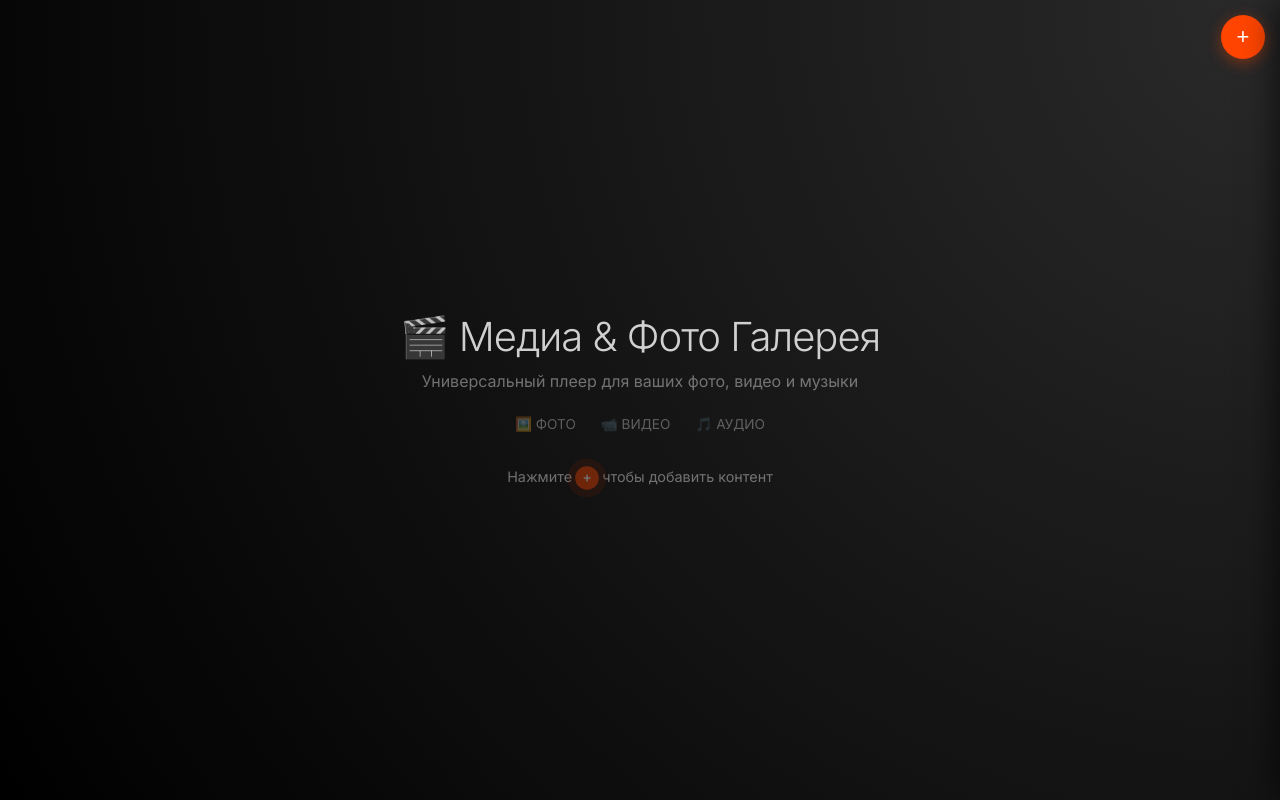
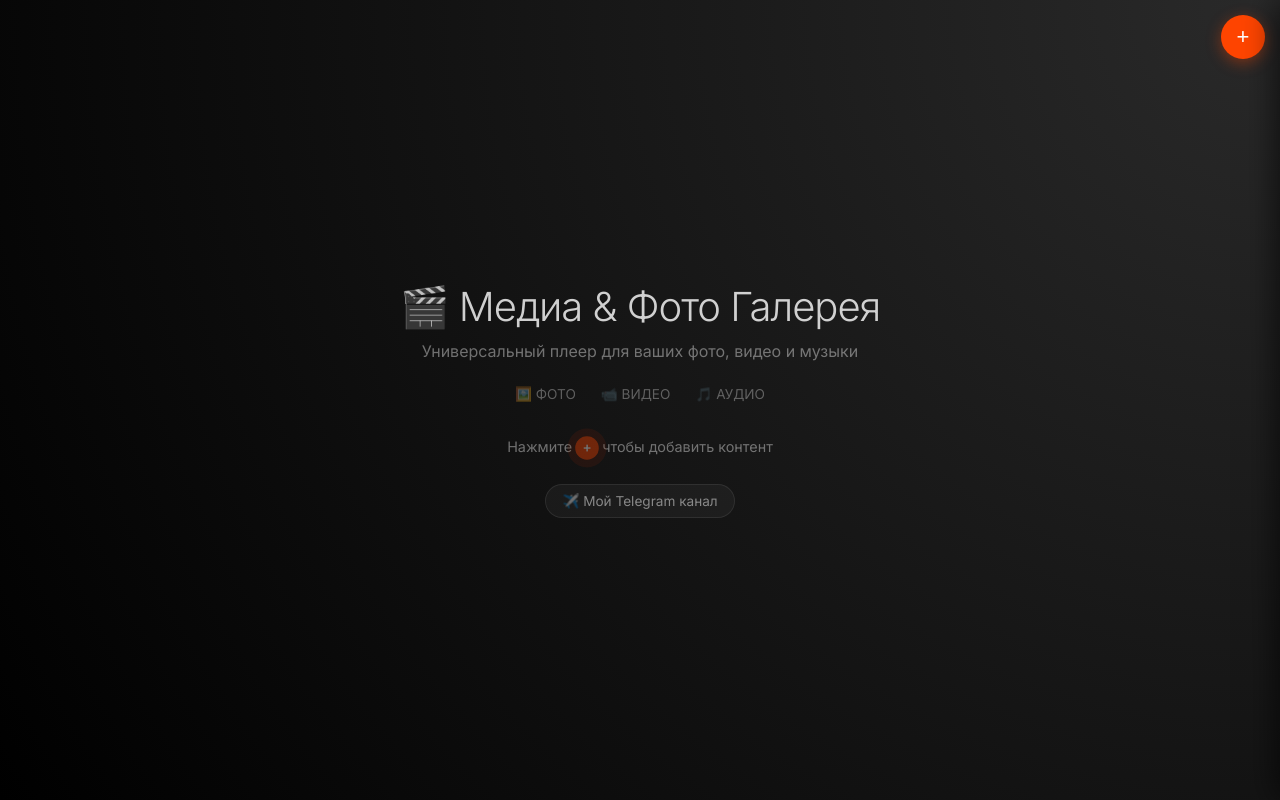
Before and after one commit to Air37-4/viewer_app, a Flask app: page / in a window 1280 px wide. Run offline with Flask 3, Linux system fonts and the light colour scheme; data that the repository does not hold is empty.

Commit message:
Add Telegram Link

```diff
--- a/static/style.css
+++ b/static/style.css
@@ -102,6 +102,29 @@ body {
         transform: scale(1);
         box-shadow: 0 0 0 0 rgba(255, 69, 0, 0);
     }
+}
+
+
+/* Telegram Link */
+.telegram-link {
+    display: inline-block;
+    margin-top: 25px;
+    color: rgba(255, 255, 255, 0.6);
+    text-decoration: none;
+    font-size: 0.85rem;
+    padding: 8px 16px;
+    border: 1px solid rgba(255, 255, 255, 0.1);
+    border-radius: 20px;
+    transition: all 0.3s ease;
+    background: rgba(255, 255, 255, 0.05);
+}
+
+.telegram-link:hover {
+    background: rgba(0, 136, 204, 0.2);
+    border-color: rgba(0, 136, 204, 0.5);
+    color: white;
+    transform: translateY(-2px);
+    box-shadow: 0 4px 15px rgba(0, 136, 204, 0.2);
 }
 
 /* Drop Zone */
--- a/templates/index.html
+++ b/templates/index.html
@@ -61,6 +61,9 @@
                 <span>🎵 АУДИО</span>
             </div>
             <p class="welcome-hint">Нажмите <span class="highlight">+</span> чтобы добавить контент</p>
+            <a href="https://t.me/realtimeforai" target="_blank" class="telegram-link">
+                ✈️ Мой Telegram канал
+            </a>
         </div>
     </div>
 
```
